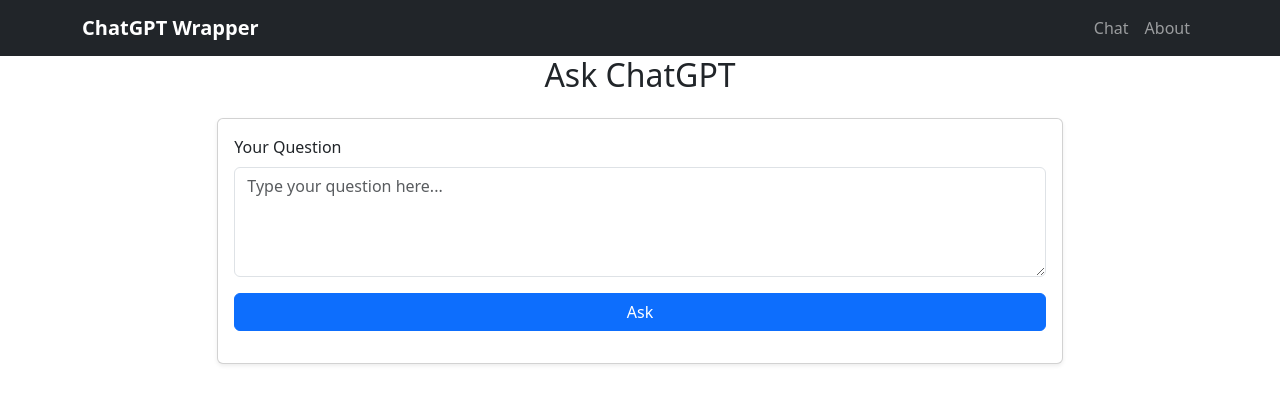
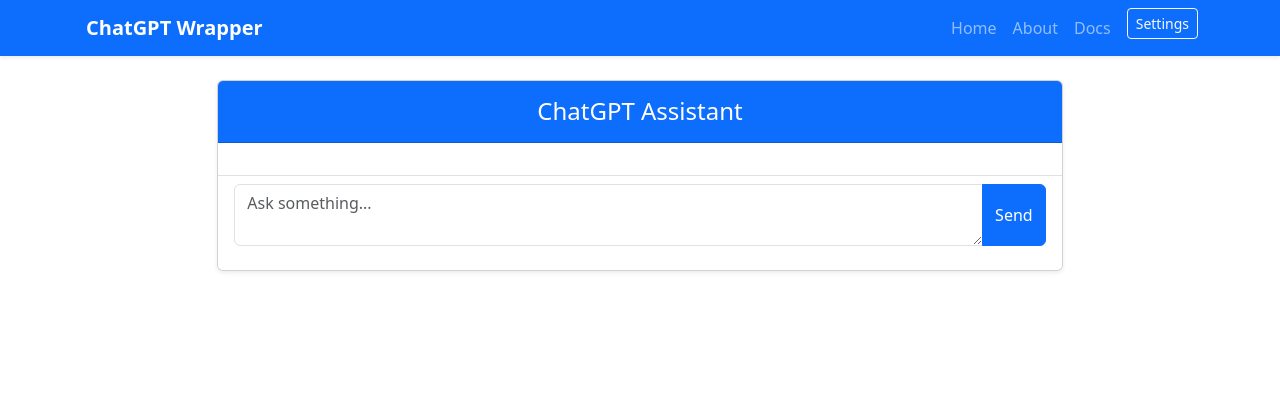
Before and after one commit to bunker-pilot/django-chatgp-bot, a Django app: page / in a window 1280 px wide. Shown: the top 404 px of the page. Run offline with Django 5.2, Linux system fonts and the light colour scheme.

Commit message:
Added chats to sessions and updated the design

```diff
--- a/chatbot/templates/chatbot/home.html
+++ b/chatbot/templates/chatbot/home.html
@@ -1,66 +1,62 @@
 {% extends "base.html" %}
 
 {% block content %}
-
-<div class="row justify-content-center">
+<div class="row justify-content-center mt-4">
   <div class="col-md-8">
 
-    <h2 class="text-center mb-4">Ask ChatGPT</h2>
+    <!-- Chat window -->
+    <div class="card shadow-sm mb-4">
+      <div class="card-header bg-primary text-white text-center py-3">
+        <h4 class="mb-0">ChatGPT Assistant</h4>
+      </div>
 
-    <!-- Question Form -->
-    <div class="card shadow-sm mb-4">
-      <div class="card-body">
-        <form method="post" action = "{% url "home" %}">
+      <div class="card-body" style="max-height: 600px; overflow-y: auto;">
+
+        <!-- Chat History -->
+        {% for item in chat %}
+          {% if item.question %}
+            <!-- User Bubble -->
+            <div class="d-flex justify-content-end mb-3">
+              <div class="p-3 rounded-3 bg-primary text-white shadow-sm" style="max-width: 75%;">
+                <strong>You:</strong>
+                <div class="mt-1" style="white-space: pre-wrap;">{{ item.question }}</div>
+              </div>
+            </div>
+          {% endif %}
+
+          {% if item.response %}
+            <!-- AI Bubble -->
+            <div class="d-flex justify-content-start mb-3">
+              <div class="p-3 rounded-3 bg-light border shadow-sm" style="max-width: 75%;">
+                <strong>AI:</strong>
+                <div class="mt-1" style="white-space: pre-wrap;">{{ item.response }}</div>
+              </div>
+            </div>
+          {% endif %}
+        {% endfor %}
+
+      </div>
+
+      <!-- Ask question form -->
+      <div class="card-footer bg-white border-top">
+        <form method="post" action="{% url 'home' %}">
           {% csrf_token %}
 
-          <div class="mb-3">
-            <label for="question" class="form-label">Your Question</label>
+          <div class="input-group">
             <textarea
               class="form-control"
-              id="question"
               name="question"
-              rows="4"
-              placeholder="Type your question here..."
+              rows="2"
               required
-            >{{ question|default:'' }}</textarea>
+              placeholder="Ask something..."
+            ></textarea>
+            <button class="btn btn-primary" type="submit">Send</button>
           </div>
 
-          <button type="submit" class="btn btn-primary w-100">
-            Ask
-          </button>
         </form>
       </div>
     </div>
 
-    <!-- SHOW QUESTION + RESPONSE -->
-    {% if question and response %}
-    <div class="card shadow-sm">
-      <div class="card-header bg-dark text-white">
-        <strong>ChatGPT Result</strong>
-      </div>
-      <div class="card-body">
-
-        <!-- Question -->
-        <div class="mb-3">
-          <h6 class="fw-bold">Your Question:</h6>
-          <div class="p-3 border rounded bg-light">
-            <pre class="mb-0" style="white-space: pre-wrap;">{{ question }}</pre>
-          </div>
-        </div>
-
-        <!-- Response -->
-        <div>
-          <h6 class="fw-bold">ChatGPT Response:</h6>
-          <div class="p-3 border rounded bg-white">
-            <pre class="mb-0" style="white-space: pre-wrap;">{{ response }}</pre>
-          </div>
-        </div>
-
-      </div>
-    </div>
-    {% endif %}
-
   </div>
 </div>
-
 {% endblock %}
--- a/chatbot/views.py
+++ b/chatbot/views.py
@@ -7,16 +7,20 @@
 from dotenv import load_dotenv
 # Create your views here.
 load_dotenv()
-client = genai.Client()
+client = genai.Client(api_key="sk-de6ff67d2a0e42e0b136f832a09d33b8")
 
 
 class HomeView(View):
     def get(self , request):
-        return render(request , "chatbot/home.html" )
+        return render(request , "chatbot/home.html"  , {"chat" : request.session.get("chat" , [])})
     def post(self, request):
         question = request.POST.get("question")
         if question:
+            chat = request.session.get("chat",[])
             response = client.models.generate_content( model="gemini-2.5-flash", contents=question)
+            chat.append({"question" : question , "response": response.text})
+            request.session["chat"] = chat
+            request.session.modified = True
             return render(request , "chatbot/home.html" , {
                 "question":question,
                 "response": response.text
--- a/templates/includes/navbar.html
+++ b/templates/includes/navbar.html
@@ -1,39 +1,44 @@
-<nav class="navbar navbar-expand-lg navbar-dark bg-dark">
+<nav class="navbar navbar-expand-lg navbar-dark bg-primary shadow-sm">
   <div class="container">
-      <a class="navbar-brand fw-bold" href="{% url "home" %}">ChatGPT Wrapper</a>
 
-      <button
-        class="navbar-toggler"
-        type="button"
-        data-bs-toggle="collapse"
-        data-bs-target="#navbarContent"
-        aria-controls="navbarContent"
-        aria-expanded="false"
-        aria-label="Toggle navigation"
-      >
+    <!-- Brand -->
+    <a class="navbar-brand fw-bold" href="{% url 'home' %}">
+      <i class="bi bi-chat-dots-fill me-1"></i>
+      ChatGPT Wrapper
+    </a>
+
+    <!-- Mobile button -->
+    <button class="navbar-toggler" type="button" data-bs-toggle="collapse" data-bs-target="#navbarMenu">
       <span class="navbar-toggler-icon"></span>
     </button>
 
-      <div class="collapse navbar-collapse" id="navbarContent">
+    <!-- Menu -->
+    <div class="collapse navbar-collapse" id="navbarMenu">
+
       <ul class="navbar-nav ms-auto">
 
-          <!-- Example nav links -->
         <li class="nav-item">
-            <a class="nav-link" href="/">Chat</a>
+          <a class="nav-link" href="{% url 'home' %}">Home</a>
+        </li>
+
+        <!-- Example extra pages -->
+        <li class="nav-item">
+          <a class="nav-link" href="#">About</a>
         </li>
 
         <li class="nav-item">
-            <a class="nav-link" href="/about/">About</a>
+          <a class="nav-link" href="#">Docs</a>
         </li>
 
-          <!-- Optional: Add login/logout later -->
-          <!--
-          <li class="nav-item">
-            <a class="nav-link" href="/login/">Login</a>
+        <!-- Right-aligned button -->
+        <li class="nav-item ms-2">
+          <a class="btn btn-outline-light btn-sm" href="#">
+            <i class="bi bi-gear"></i> Settings
+          </a>
         </li>
-          -->
 
       </ul>
     </div>
+
   </div>
 </nav>
```
Lines whose indentation alone changed are shown as unchanged.
